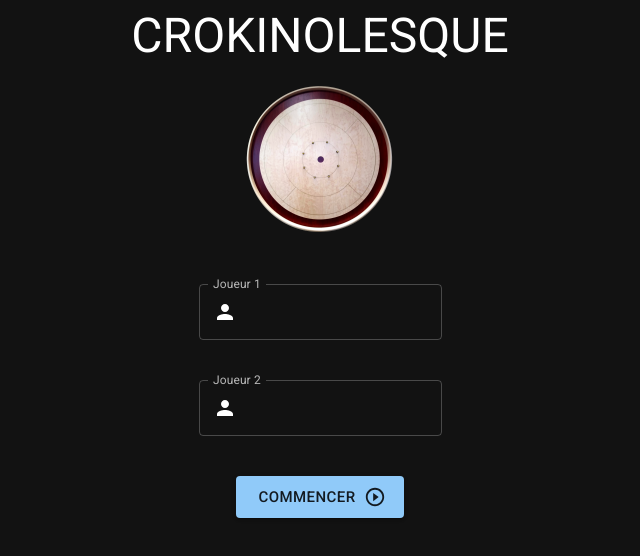
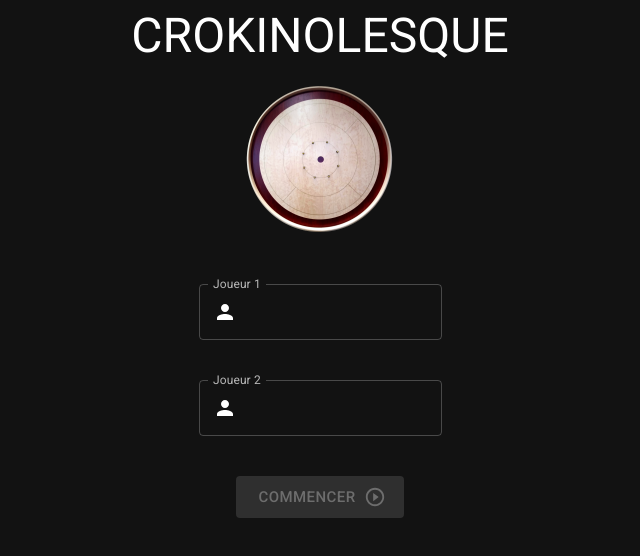
Before and after one commit to rouliane/crokinolesque, a React (Create React App) app: page / in a window 1280 px wide. Shown: the top 556 px of the page, without its empty margins (320-960 px from the left). Built offline with nearby package versions, Linux system fonts and the light colour scheme.

Commit message:
Prevent the game to be started if the player names are not filled

```diff
--- a/src/Initialization.tsx
+++ b/src/Initialization.tsx
@@ -32,7 +32,7 @@ export default function Initialization({ moveToNextPhase }: Props) {
                 tabIndex={2}
             />
 
-            <Button variant='contained' size='large' onClick={() => moveToNextPhase(player1Name, player2Name)} endIcon={<StartIcon />}>Commencer</Button>
+            <Button disabled={player1Name.trim() === '' || player2Name.trim() === ''} variant='contained' size='large' onClick={() => moveToNextPhase(player1Name, player2Name)} endIcon={<StartIcon />}>Commencer</Button>
         </Box>
     );
 }
```
